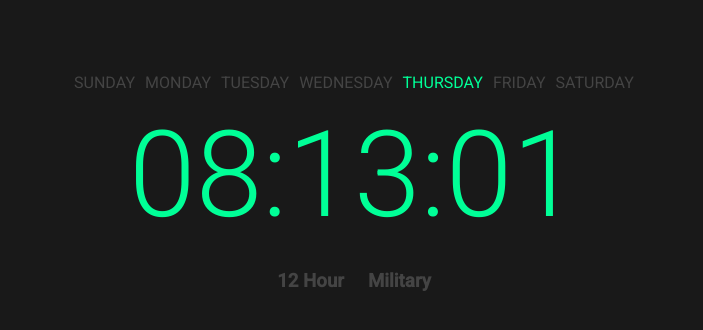
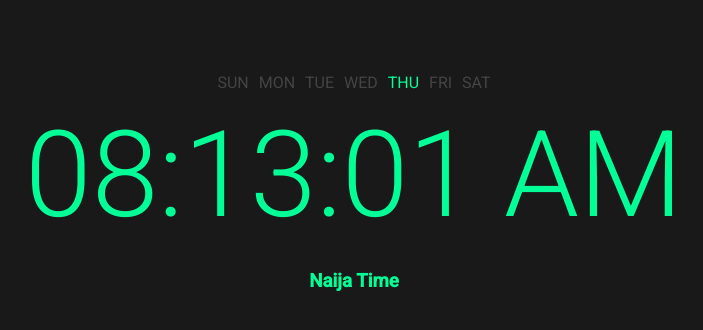
Before and after one commit to danny235/JavaScriptClock, a plain HTML site: page index.html in a window 1280 px wide. Shown: the whole page, without its empty margins (286-989 px from the left). Drawn offline with Linux system fonts and the light colour scheme.

Commit message:
update on time

```diff
--- a/app.js
+++ b/app.js
@@ -14,7 +14,7 @@ function showTime() {
     h = date.getHours();
     m = date.getMinutes();
     s = date.getSeconds();
-
+    session = "AM";
 
     if(h == 0) {
         h = 12;
@@ -22,6 +22,7 @@ function showTime() {
 
     if (h > 12) {
         h -= 12;
+        session = "PM"
     }
 
     if (h < 10) {
@@ -36,6 +37,7 @@ function showTime() {
         s = `0${s}`
     }
 
+    /*
     type1.addEventListener('click', function(){
         type1.className += " active";
         type2.classList.remove("active");
@@ -45,10 +47,12 @@ function showTime() {
         type2.className += " active";
         type1.classList.remove("active");
     });
+    */
 
-    time = `${h}:${m}:${s}`;
+    time = `${h}:${m}:${s} ${session}`;
     display.innerHTML = time;
     setTimeout(showTime, 1000);
+
 }
 showTime();
 
--- a/index.html
+++ b/index.html
@@ -11,13 +11,13 @@
 <body>
     <div class="listItems">
         <ul class="daysOfWeek">
-            <li>Sunday</li>
-            <li>Monday</li>
-            <li>Tuesday</li>
-            <li>Wednesday</li>
-            <li>Thursday</li>
-            <li>Friday</li>
-            <li>Saturday</li>
+            <li>Sun</li>
+            <li>Mon</li>
+            <li>Tue</li>
+            <li>Wed</li>
+            <li>Thu</li>
+            <li>Fri</li>
+            <li>Sat</li>
         </ul>
     </div>
 
@@ -26,8 +26,9 @@
     </div>
 
     <div class="timeType">
-        <h3 class="type1">12 Hour</h3>
-        <h3 class="type2">Military</h3>
+       <!--<h3 class="type1">12 Hour</h3> -->
+        <!-- <h3 class="type2">Military</h3> -->
+        <h3 class="type1 active">Naija Time</h3>
     </div>
     <script src="app.js"></script>
 </body>
--- a/style.css
+++ b/style.css
@@ -59,9 +59,9 @@ body {
 
     /* Time object */
     .timeObject h1{
-        margin: 0 0 15px;
+        margin: 0 0 13px;
         font-weight: 300;
-        font-size: 70px;
+        font-size: 60px;
     }
 
     .timeType h3 {
```
